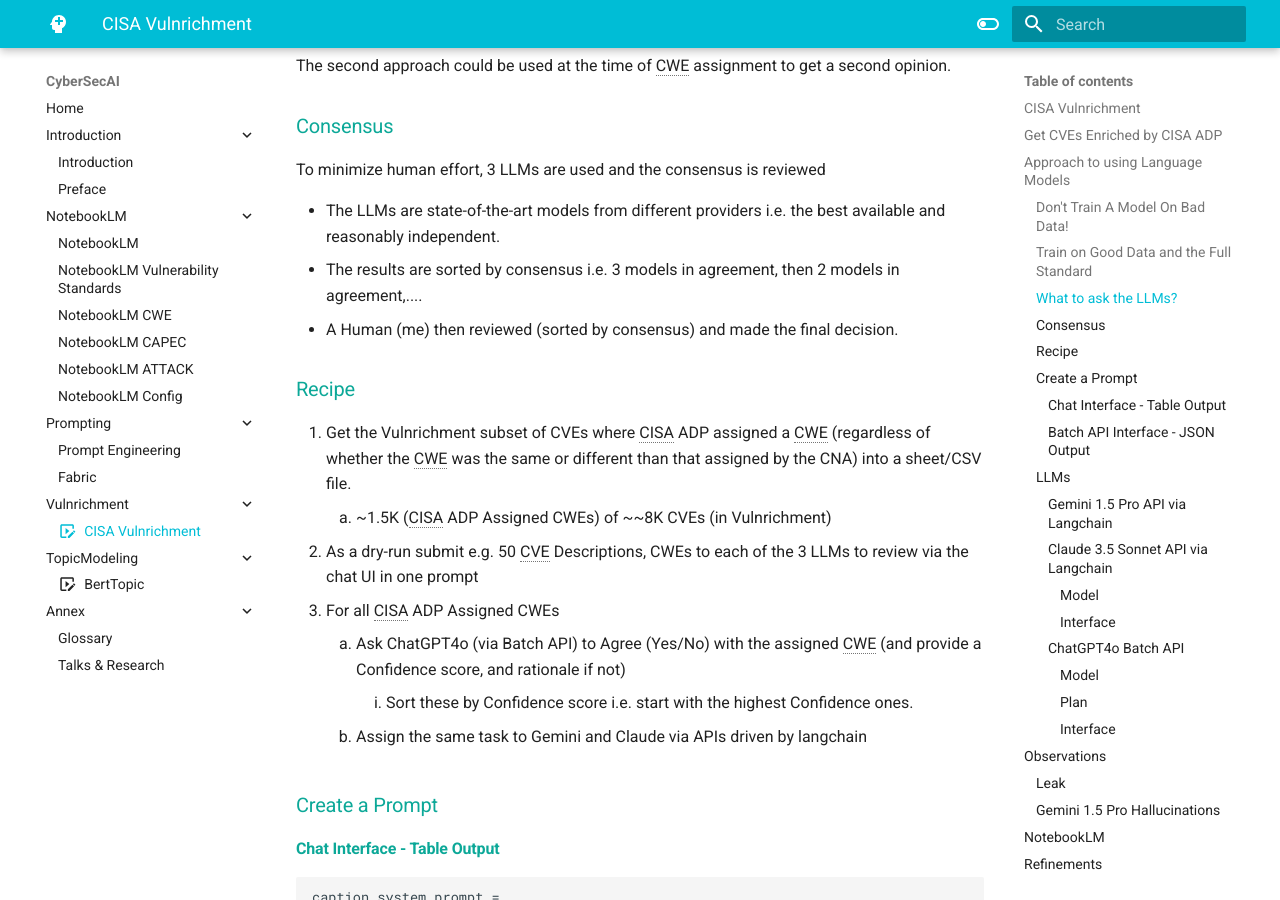
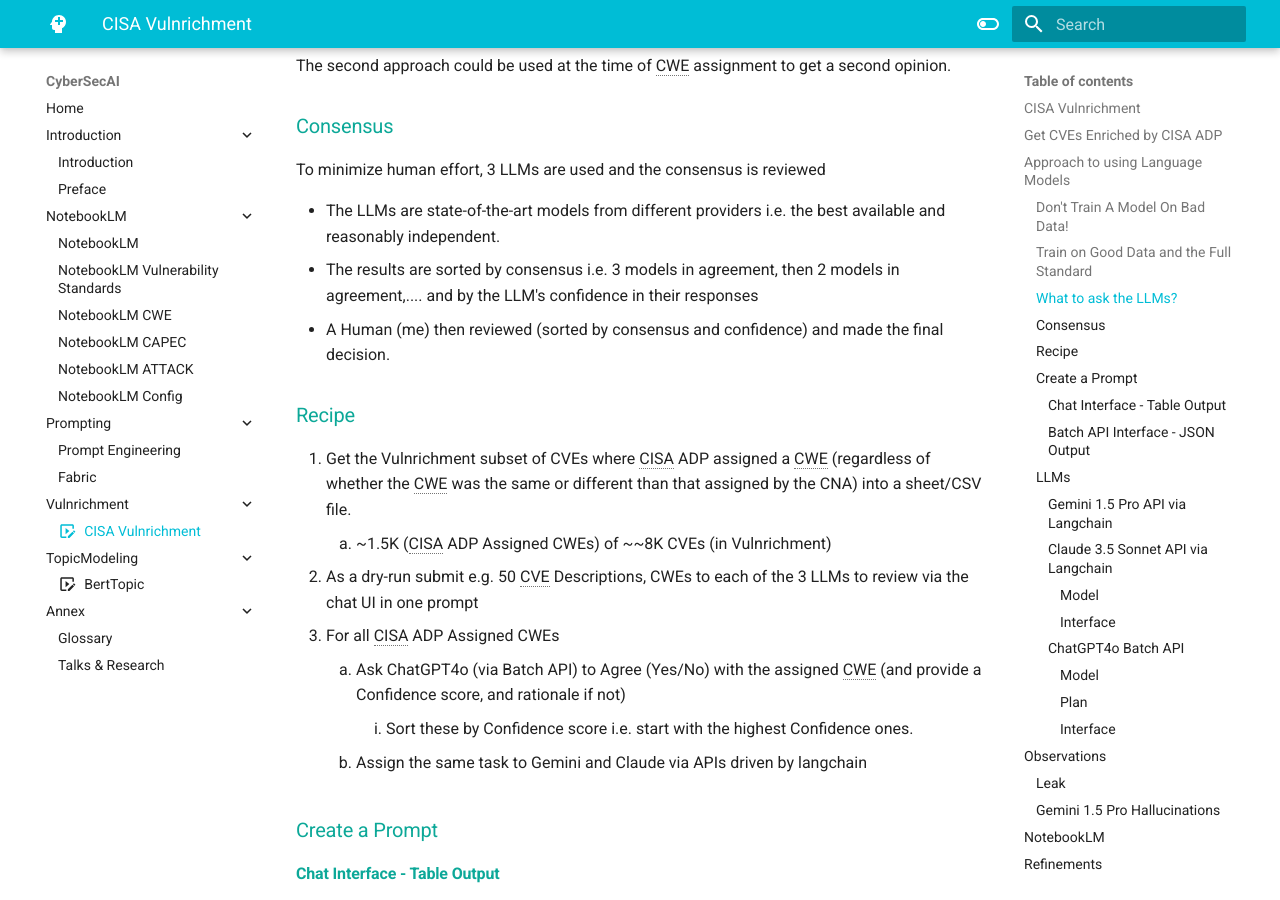
Before and after one commit to CyberSecAI/CyberSecAI.github.io, an MkDocs documentation site: the page built from docs/Vulnrichment/Vulnrichment.md, in a window 1280 px wide and 900 px high, scrolled down 3731 px. Built offline with MkDocs 1.6.1 and Material for MkDocs 9.7.7, drawn with Linux system fonts in a browser that asks for light colours; emoji names are drawn with the system emoji font; comment, search, counter and statistics services are not loaded; some of the changed text lies outside the part shown.

Commit message:
vulnrichment confidence description

```diff
--- a/docs/Vulnrichment/Vulnrichment.md
+++ b/docs/Vulnrichment/Vulnrichment.md
@@ -133,8 +133,8 @@ The second approach could be used at the time of CWE assignment to get a second
 To minimize human effort, 3 LLMs are used and the consensus is reviewed
 
 * The LLMs are state-of-the-art models from different providers i.e. the best available and reasonably independent.
-* The results are sorted by consensus i.e. 3 models in agreement, then 2 models in agreement,....
-* A Human (me) then reviewed (sorted by consensus) and made the final decision.
+* The results are sorted by consensus i.e. 3 models in agreement, then 2 models in agreement,.... and by the LLM's confidence in their responses
+* A Human (me) then reviewed (sorted by consensus and confidence) and made the final decision.
 
 
 
```
Also changed, not shown: other parts of docs/Vulnrichment/Vulnrichment.md (+1 -1 lines).
